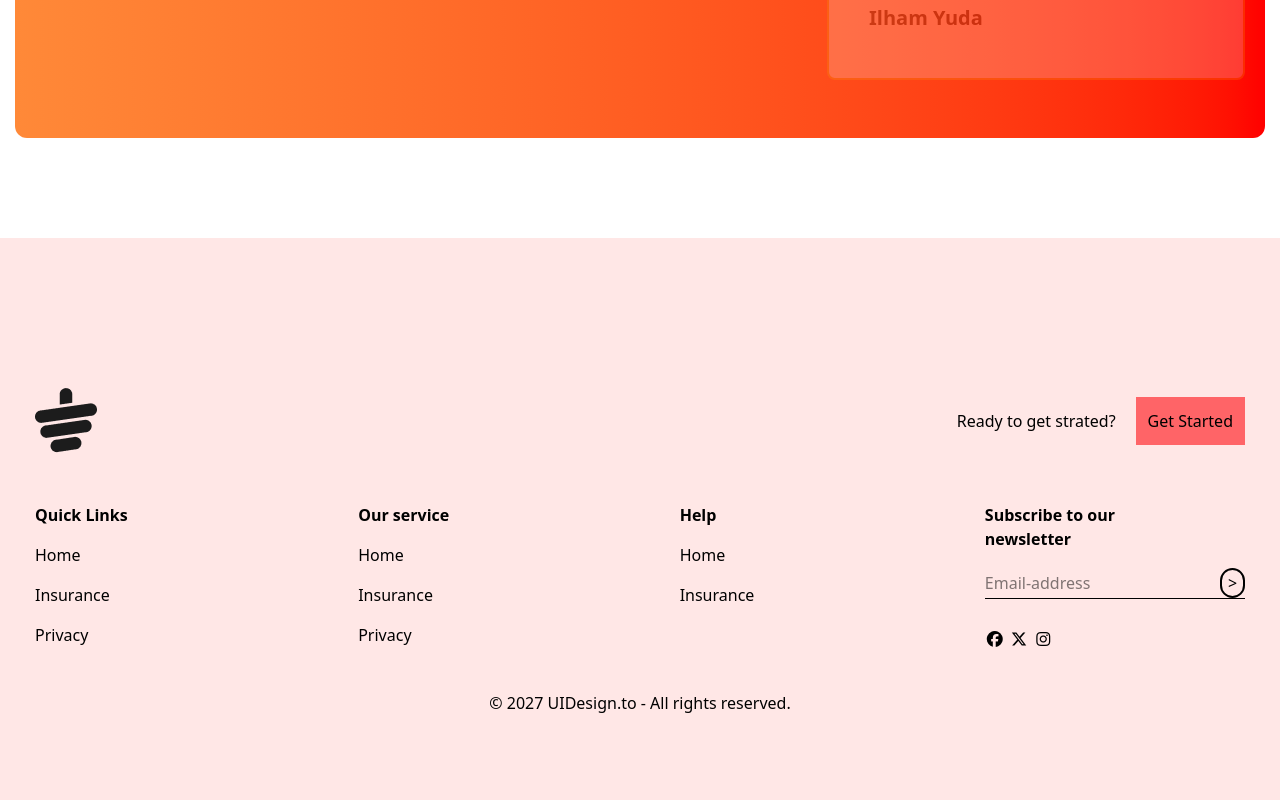
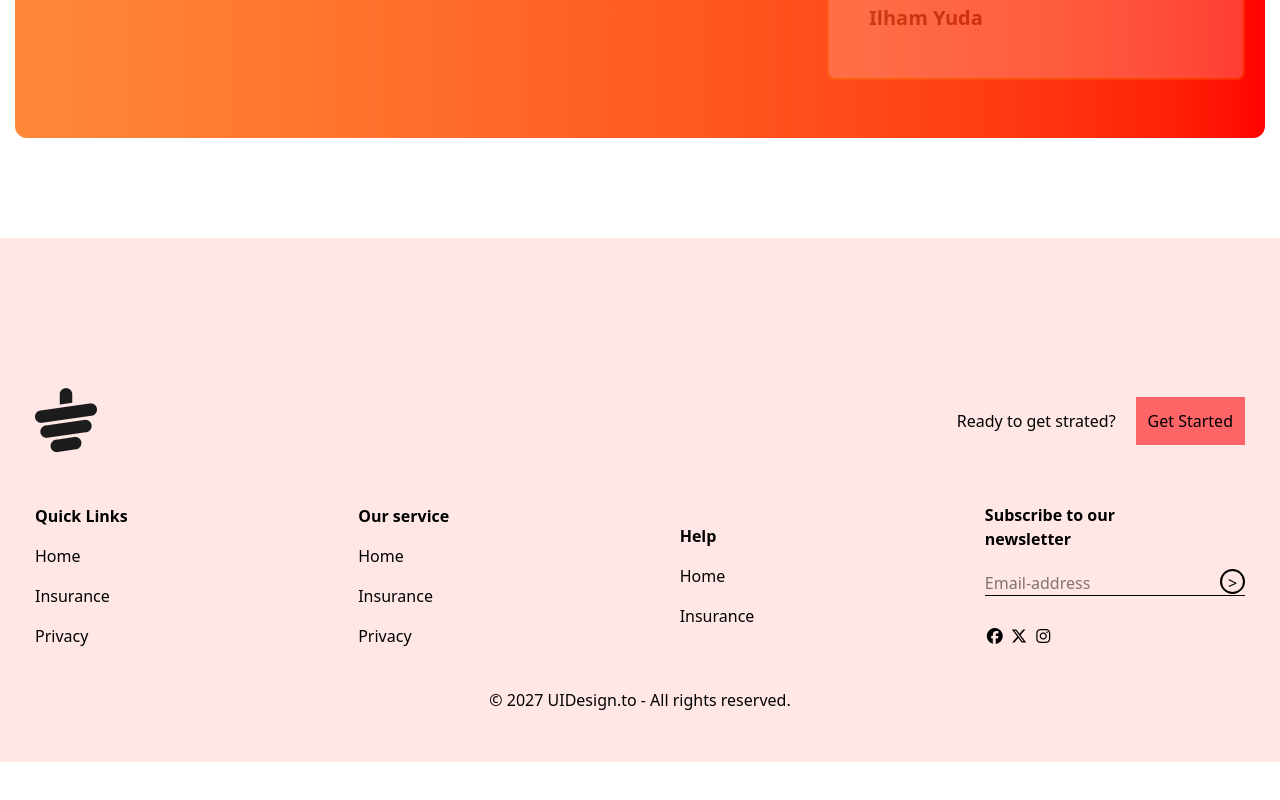
Before and after one commit to hasibulnilo/simple-html-css-tailwind-recap-project, a plain HTML site: page index.html in a window 1280 px wide. Shown: the part 2277-3077 px from the top of the page. After the commit the page ends 3039 px from the top, so only its background shows below. Drawn offline with nearby package versions, Linux system fonts and the light colour scheme.

Commit message:
added new section

```diff
--- a/index.html
+++ b/index.html
@@ -175,18 +175,18 @@
 
 <!-- Footer section starts here -->
 
-<div class=" bg-[#ffe7e6] py-[30px] mt-[100px]">
-    <div class="footer_parent  mt-[100px] h-[500px] p-5 max-w-[1250px] mx-auto bg-[#ffe7e6] ">
+<div class=" bg-[#ffe7e6] py-[30px] mt-[100px] ">
+    <div class="footer_parent  mt-[100px] p-5  max-w-[1250px] mx-auto bg-[#ffe7e6] text-center  ">
 
-<div class=" flex justify-between items-center">
+<div class=" flex justify-between items-center ">
    <img src="./images/cup.png" alt="">
-<div class="flex justify-between items-center">
+<div class="flex items-center">
     <p class="mr-5">Ready to get strated?</p>
 <button class="bg-red-400 p-3">Get Started</button>
 </div>
 </div>
 
-<div class="flex justify-between mt-[50px] ">
+<div class="flex flex-col items-center text-center md:flex-row justify-between mt-[50px]  md:text-left ">
 <div>
 <p class="font-bold text-lg-end ">Quick Links</p>
 <p class="mt-4">Home</p>
@@ -208,7 +208,7 @@
 <p class="font-bold text-lg-end">Subscribe to our <br>newsletter</p>
 <input type="email" placeholder="Email-address" class="mt-5">
 
-<button class="border-2 h-[30px] w-[25px] rounded-full">></button>
+<button class="border-2 h-[25px] w-[25px] rounded-full ">></button>
 <hr>
 <div class="mt-7">
     <i class="fa-brands fa-facebook"></i>
```
